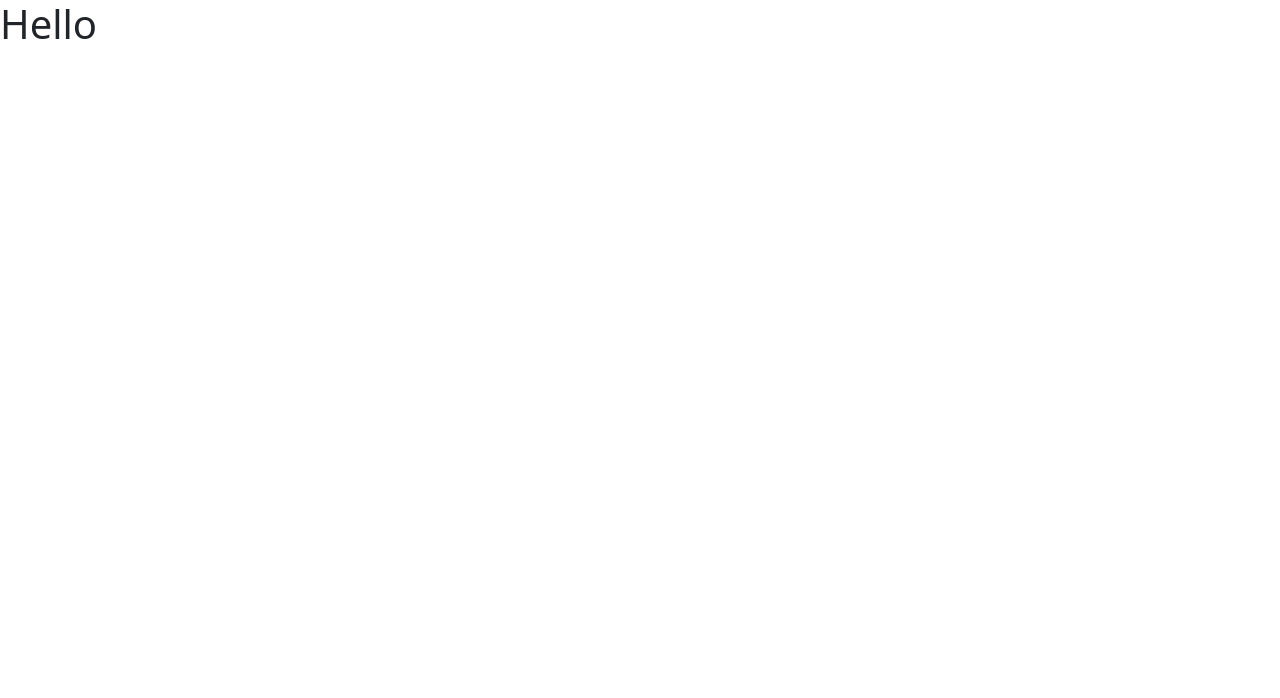
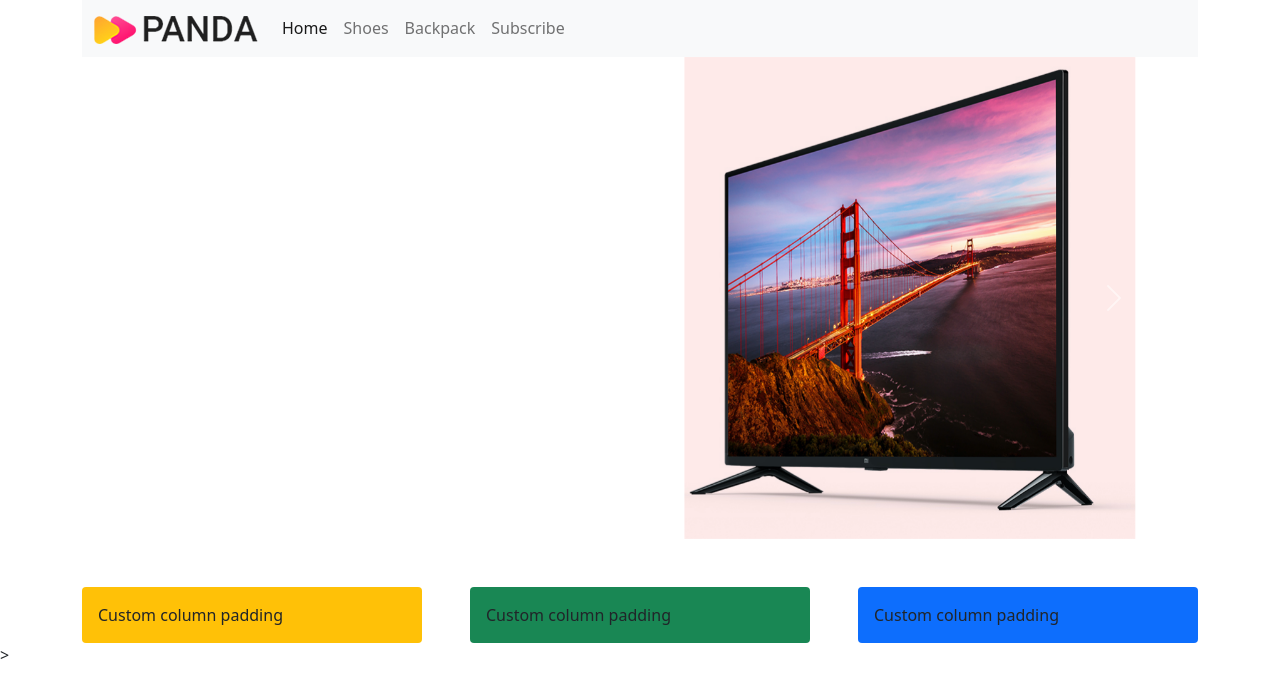
Before and after one commit to Hasib787/panda-commerce-bootstrap, a plain HTML site: page index.html in a window 1280 px wide. Drawn offline with Linux system fonts and the light colour scheme.

Commit message:
adding some section

```diff
--- a/index.html
+++ b/index.html
@@ -7,7 +7,77 @@
     <link rel="stylesheet" href="css/bootstrap.min.css">
 </head>
 <body>
-        <h1>Hello</h1>
+        <header class="container">
+            <nav class="navbar navbar-expand-lg navbar-light bg-light">
+                <div class="container-fluid">
+                  <a class="navbar-brand" href="#">
+                      <img src="images/logo.png" alt="">
+                  </a>
+                  <button class="navbar-toggler" type="button" data-bs-toggle="collapse" data-bs-target="#navbarNavAltMarkup" aria-controls="navbarNavAltMarkup" aria-expanded="false" aria-label="Toggle navigation">
+                    <span class="navbar-toggler-icon"></span>
+                  </button>
+                  <div class="collapse navbar-collapse" id="navbarNavAltMarkup">
+                    <div class="navbar-nav">
+                      <a class="nav-link active" aria-current="page" href="#">Home</a>
+                      <a class="nav-link" href="#">Shoes</a>
+                      <a class="nav-link" href="#">Backpack</a>
+                      <a class="nav-link" href="#">Subscribe</a>
+                    </div>
+                  </div>
+                </div>
+              </nav>
+              <div id="carouselExampleControls" class="carousel slide" data-bs-ride="carousel">
+                <div class="carousel-inner">
+                  <div class="carousel-item active">
+                    <div class="row">
+                        <div class="col-md-7"></div>
+                        <div class="col-md-5">
+                            <img src="images/banner-images/tv.png" class="d-block w-100" alt="A banner image-tv ">
+                        </div>
+                    </div>
+                  </div>
+                  <div class="carousel-item">
+                    <div class="row">
+                        <div class="col-md-7"></div>
+                        <div class="col-md-5">
+                            <img src="images/banner-images/headphone.png" class="d-block w-100" alt="A banner image headphone">
+                        </div>
+                    </div>
+                  </div>
+                  <div class="carousel-item">
+                    <div class="row">
+                        <div class="col-md-7"></div>
+                        <div class="col-md-5">
+                            <img src="images/banner-images/xbox.png" class="d-block w-100" alt="A banner image a xbox">
+                        </div>
+                    </div>
+                  </div>
+                </div>
+                <a class="carousel-control-prev" href="#carouselExampleControls" role="button" data-bs-slide="prev">
+                  <span class="carousel-control-prev-icon" aria-hidden="true"></span>
+                  <span class="visually-hidden">Previous</span>
+                </a>
+                <a class="carousel-control-next" href="#carouselExampleControls" role="button" data-bs-slide="next">
+                  <span class="carousel-control-next-icon" aria-hidden="true"></span>
+                  <span class="visually-hidden">Next</span>
+                </a>
+              </div>
+        </header>
+        <main>
+            <section class="container overflow-hidden mt-5 br-5">
+                <div class="row gx-5">
+                  <div class="col">
+                   <div class="p-3 rounded bg-warning ">Custom column padding</div>
+                  </div>
+                  <div class="col">
+                    <div class="p-3 rounded bg-success ">Custom column padding</div>
+                  </div>
+                  <div class="col">
+                    <div class="p-3 rounded bg-primary ">Custom column padding</div>
+                  </div>
+                </div>
+              </section>>
+        </main>
 
         <script src="js/bootstrap.min.js"></script>
 </body>
```
Also changed, not shown: 1 other file.
